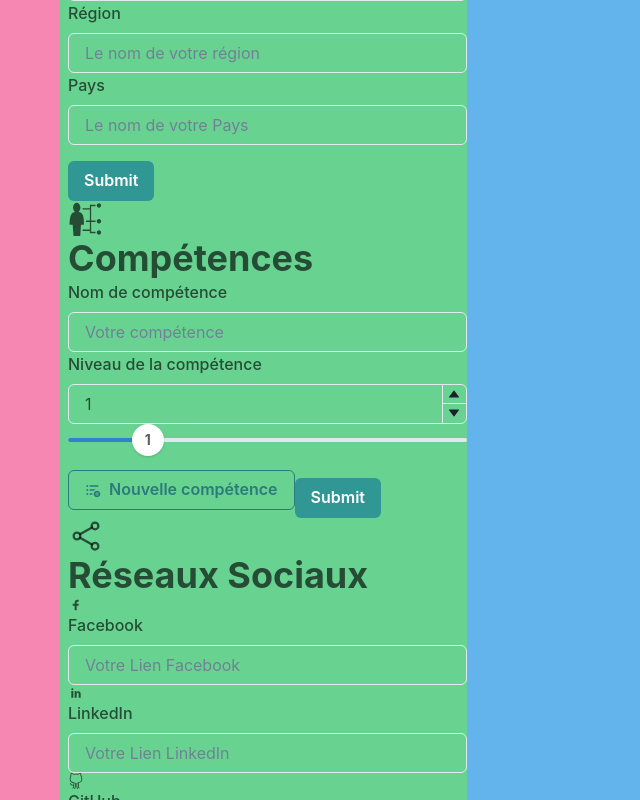
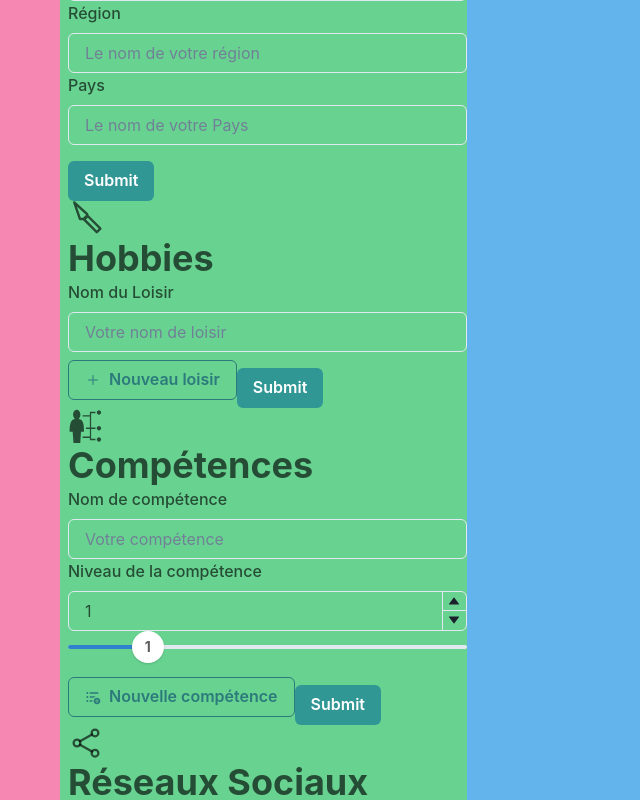
Before and after one commit to CleverCodeLabs/resume-it, a Next.js app in the folder apps/web/: page /resume/contact in a window 1280 px wide. Shown: the part 1231-2031 px from the top of the page, without its empty margins (0-640 px from the left). Built offline with nearby package versions, Linux system fonts and the light colour scheme.

Commit message:
feat: add HobbiesForm

```diff
--- /dev/null
+++ b/apps/web/components/hobbies/HobbiesForm.tsx
@@ -0,0 +1,76 @@
+import { Controller, useForm } from "react-hook-form";
+
+import {
+  Button,
+  FormControl,
+  FormErrorMessage,
+  FormLabel,
+  Heading,
+  Input,
+} from "@chakra-ui/react";
+import React from "react";
+import { RxHobbyKnife } from "react-icons/rx";
+import { IoAddOutline } from "react-icons/io5";
+
+interface HobbiesFormInput {
+  name: string;
+}
+
+export default function HobbiesForm() {
+  const {
+    control,
+    handleSubmit,
+    formState: { isSubmitting },
+  } = useForm<HobbiesFormInput>({
+    defaultValues: {
+      name: "",
+    },
+  });
+
+  function onSubmit(values: any): Promise<void> {
+    return new Promise((resolve) => {
+      setTimeout(() => {
+        alert(JSON.stringify(values, null, 2));
+        resolve();
+      }, 3000);
+    });
+  }
+
+  return (
+    <form onSubmit={handleSubmit(onSubmit)}>
+      <Heading as="h2" size="xl">
+        <RxHobbyKnife />
+        Hobbies
+      </Heading>
+      <Controller
+        name="name"
+        control={control}
+        rules={{
+          required: "This is required",
+          minLength: { value: 2, message: "Minimum length should be 2" },
+        }}
+        render={({ field: { onChange, onBlur, value, ref }, fieldState }) => (
+          <FormControl isInvalid={fieldState.invalid}>
+            <FormLabel htmlFor="name">Nom du Loisir</FormLabel>
+            <Input
+              id="name"
+              placeholder="Votre nom de loisir"
+              {...{ onChange, onBlur, value, ref }}
+            />
+            <FormErrorMessage>
+              {fieldState.error && fieldState.error.message}
+            </FormErrorMessage>
+          </FormControl>
+        )}
+      />
+
+      <Button leftIcon={<IoAddOutline />} colorScheme="teal" variant="outline">
+        Nouveau loisir
+      </Button>
+
+      <Button mt={4} colorScheme="teal" isLoading={isSubmitting} type="submit">
+        Submit
+      </Button>
+    </form>
+  );
+}
--- a/apps/web/components/nav/nav.tsx
+++ b/apps/web/components/nav/nav.tsx
@@ -1,6 +1,7 @@
 import { FC } from "react";
 import { RiContactsLine, RiProfileLine } from "react-icons/ri";
 import { GrMapLocation } from "react-icons/gr";
+import { RxHobbyKnife } from "react-icons/rx";
 import { GiSkills } from "react-icons/gi";
 import { IoShareSocialOutline } from "react-icons/io5";
 
@@ -17,6 +18,9 @@ const Navbar: FC = () => {
         <GrMapLocation />
       </a>
       <a>
+        <RxHobbyKnife />
+      </a>
+      <a>
         <GiSkills />
       </a>
       <a>
--- a/apps/web/pages/resume/contact.tsx
+++ b/apps/web/pages/resume/contact.tsx
@@ -5,6 +5,7 @@ import { NextPageWithLayout } from "../_app";
 import ContactForm from "../../components/contact/ContactForm";
 import ProfileForm from "../../components/profile/ProfileForm";
 import LocationForm from "../../components/location/LocationForm";
+import HobbiesForm from "../../components/hobbies/HobbiesForm";
 import SkillsForm from "../../components/skills/SkillsForm";
 import NetworksForm from "../../components/networks/NetworksForm";
 
@@ -14,6 +15,7 @@ const Contact: NextPageWithLayout = () => {
       <ContactForm />
       <ProfileForm />
       <LocationForm />
+      <HobbiesForm />
       <SkillsForm />
       <NetworksForm />
     </div>
```
